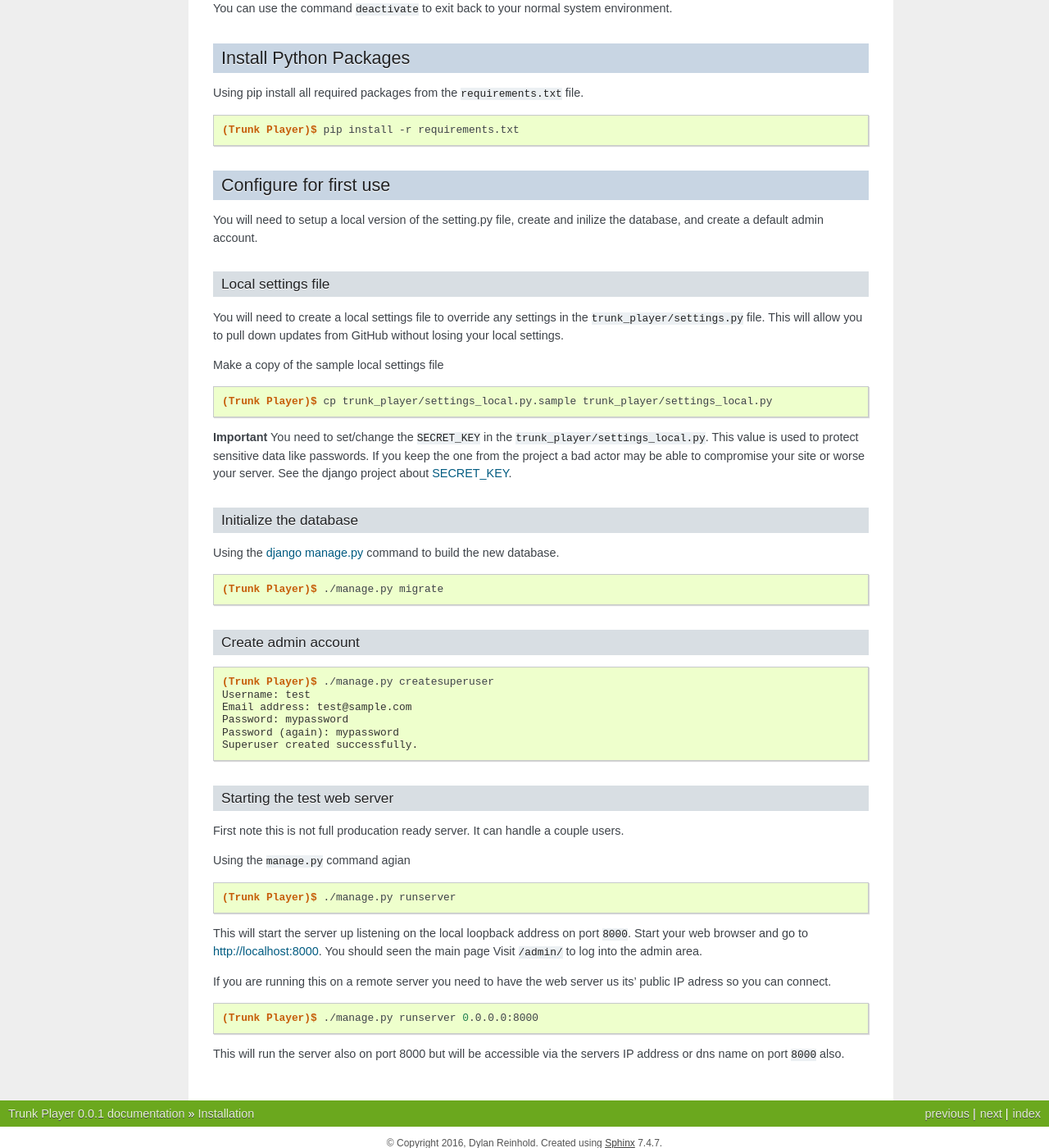
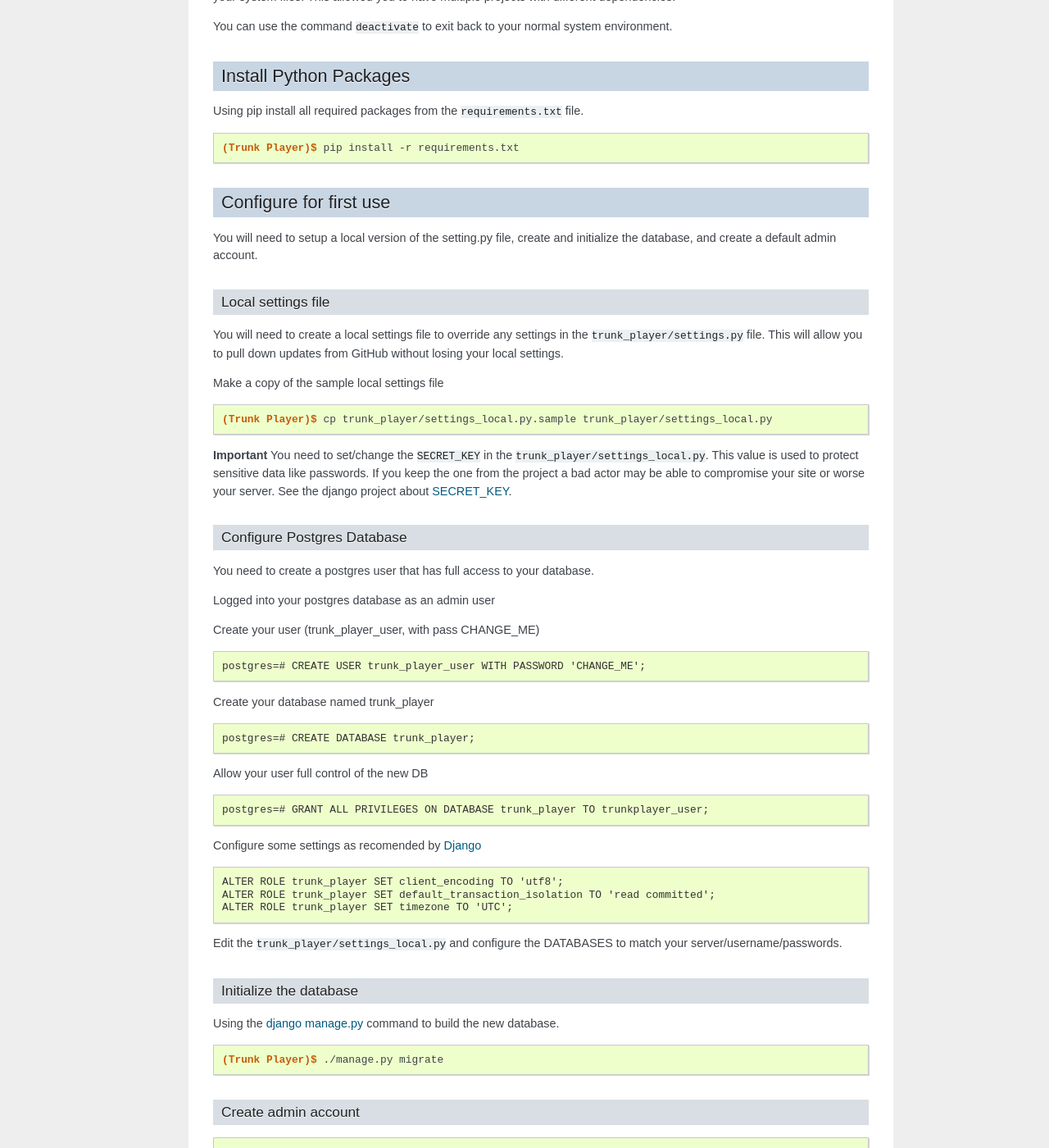
Before and after one commit to ScanOC/trunk-player, a Sphinx documentation site: the page built from docs/install.rst, in a window 1280 px wide and 1400 px high, scrolled down 1090 px. Shown: the whole window at 82% size. Built offline with Sphinx 7.4.7, drawn with Linux system fonts in a browser that asks for light colours; some of the changed text lies outside the part shown.

Commit message:
Add postgress setup into document

```diff
--- a/docs/install.rst
+++ b/docs/install.rst
@@ -74,7 +76,7 @@ Using pip install all required packages from the ``requirements.txt`` file.
 Configure for first use
 =======================
 
-You will need to setup a local version of the setting.py file, create and inilize the database, and create a default admin account.
+You will need to setup a local version of the setting.py file, create and initialize the database, and create a default admin account.
 
 Local settings file
 ~~~~~~~~~~~~~~~~~~~
@@ -89,6 +91,44 @@ Make a copy of the sample local settings file
 **Important** You need to set/change the ``SECRET_KEY`` in the ``trunk_player/settings_local.py``. This value is used to protect sensitive data like passwords. If you keep the one from the project a bad actor may be able to compromise your site or worse your server. See the django project about `SECRET_KEY`_.
 
 .. _SECRET_KEY: https://docs.djangoproject.com/en/dev/ref/settings/#std:setting-SECRET_KEY
+
+Configure Postgres Database
+~~~~~~~~~~~~~~~~~~~~~~~~~~~
+
+You need to create a postgres user that has full access to your database.
+
+Logged into your postgres database as an admin user
+
+Create your user (trunk_player_user, with pass CHANGE_ME)
+
+.. code-block:: console
+
+  postgres=# CREATE USER trunk_player_user WITH PASSWORD 'CHANGE_ME';
+
+Create your database named trunk_player
+
+.. code-block:: console
+
+  postgres=# CREATE DATABASE trunk_player;
+
+Allow your user full control of the new DB
+
+.. code-block:: console
+
+  postgres=# GRANT ALL PRIVILEGES ON DATABASE trunk_player TO trunkplayer_user;
+
+Configure some settings as recomended by `Django`_
+
+.. code-block:: console
+
+  ALTER ROLE trunk_player SET client_encoding TO 'utf8';
+  ALTER ROLE trunk_player SET default_transaction_isolation TO 'read committed';
+  ALTER ROLE trunk_player SET timezone TO 'UTC';
+
+.. _Django: https://docs.djangoproject.com/en/1.11/ref/databases/#postgresql-notes
+
+Edit the ``trunk_player/settings_local.py`` and configure the DATABASES to match your server/username/passwords.
+
 
 Initialize the database
 ~~~~~~~~~~~~~~~~~~~~~~~
```
Also changed, not shown: other parts of docs/install.rst (+2 -0 lines), 1 other file.
